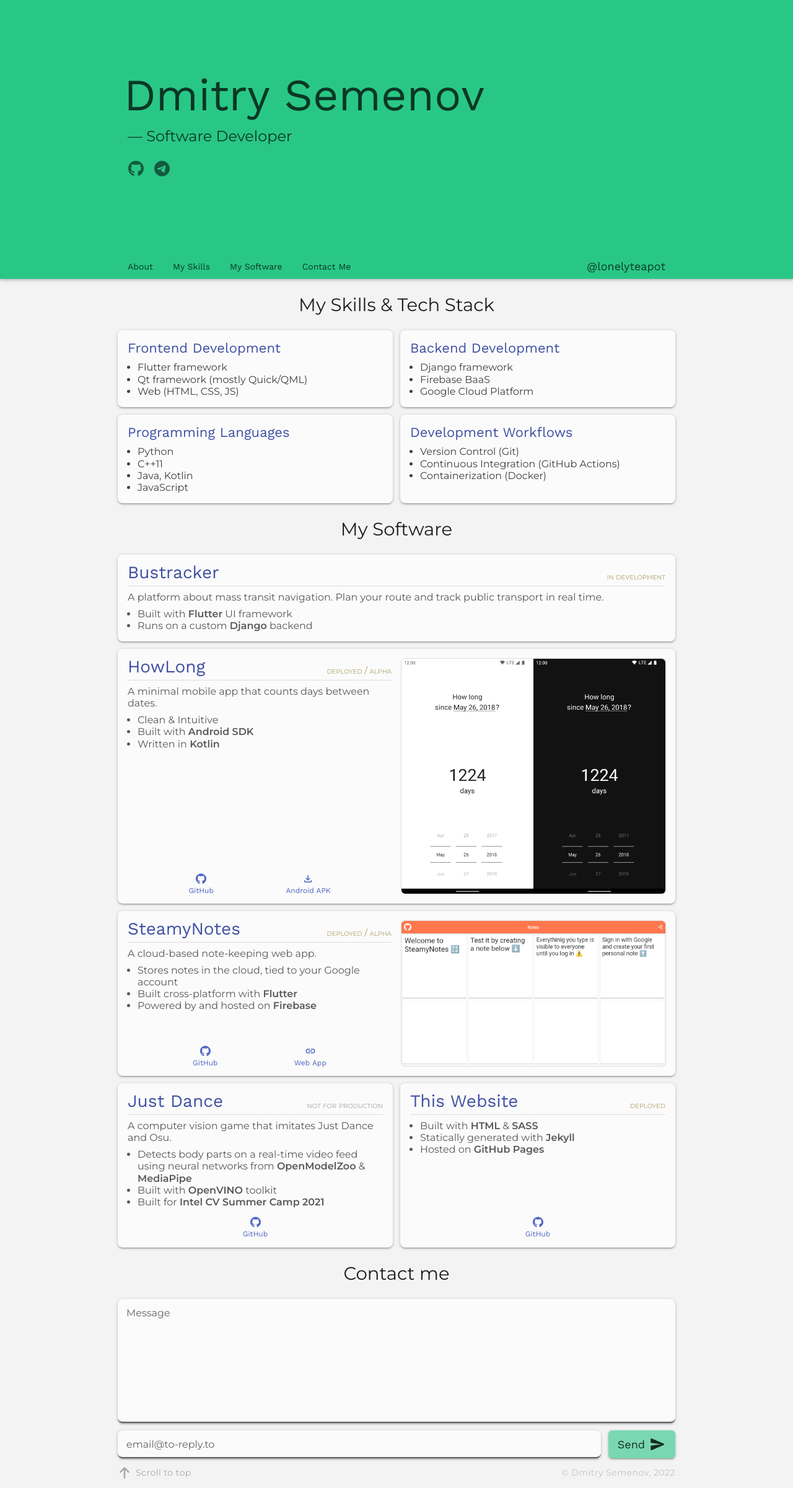
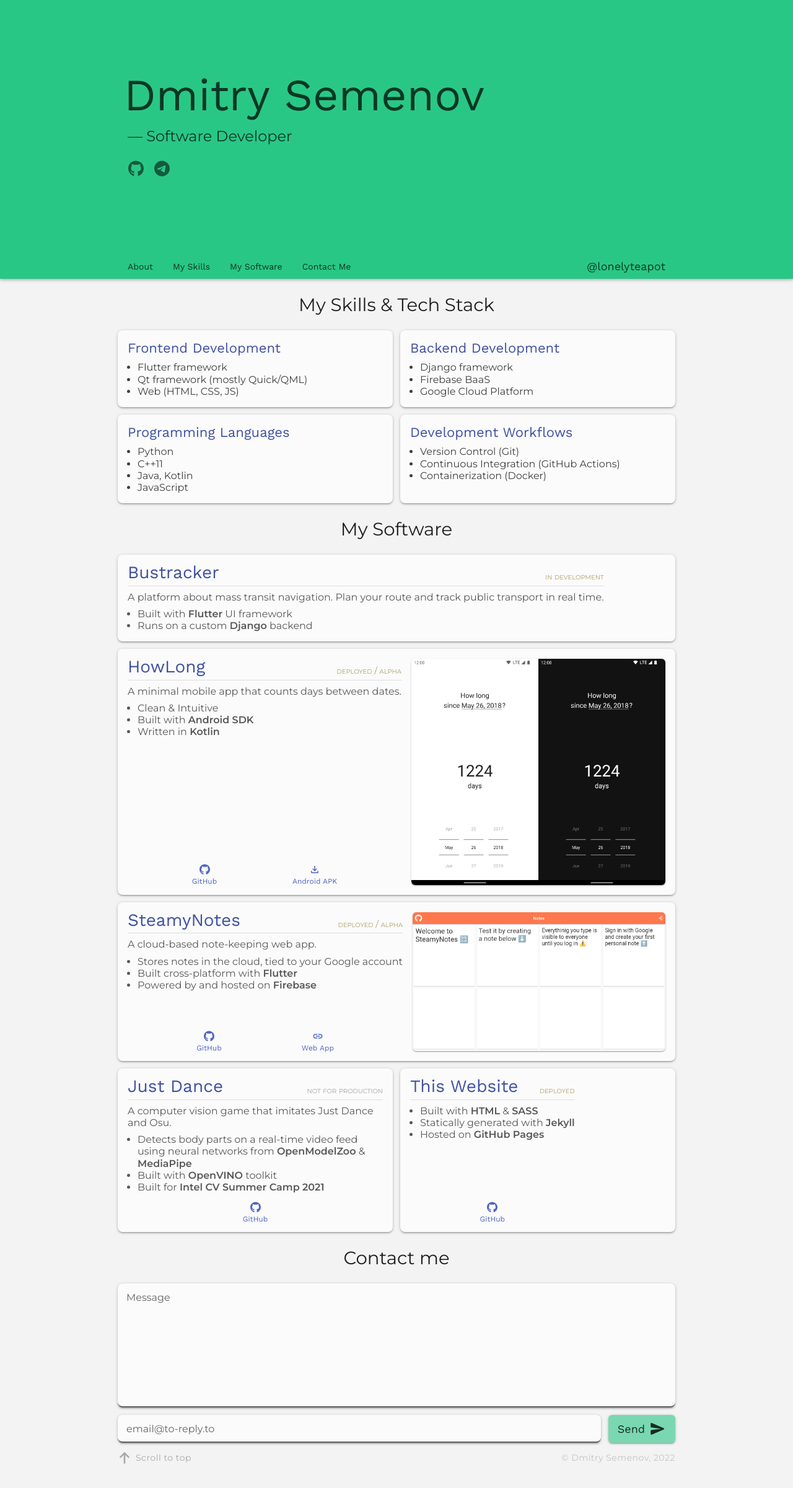
Before and after one commit to lonelyteapot/lonelyteapot.github.io, a Jekyll site: the page built from pages/index.html, in a window 1280 px wide. Shown: the whole page at 62% size. Built offline with Jekyll 4.4.1, drawn with Linux system fonts in a browser that asks for light colours; after the commit the page ends 2376 px from its top, so only the background shows below that.

Commit message:
Update project card style

```diff
--- a/css/index.scss
+++ b/css/index.scss
@@ -30,27 +30,27 @@ ignore {$front-matter: lint};
 }
 
 #software {
-    display: flex;
-    flex-direction: column;
     color: transparentize($color: $color-on-canvas, $amount: 0.35);
 }
 
 #software .project {
-    flex-direction: row;
-    flex-wrap: wrap;
+    flex-direction: column;
     flex: 1 0 100%;
     gap: 1rem;
 
     &.narrow {
         flex-basis: 400px;
     }
+
+    @media (min-width: 750px) {
+        flex-direction: row;
+    }
 }
 
-#software .project > .content {
+#software .content {
     display: flex;
     flex-direction: column;
     justify-content: start;
-    flex: 1 1 360px;
     gap: 0.5rem;
     margin-top: -0.25rem;
 
@@ -92,18 +92,18 @@ ignore {$front-matter: lint};
 
 
 
-#software .project > .images {
+#software .images {
     display: flex;
+    justify-content: space-evenly;
+    gap: 0.75rem;
+    max-height: 25rem;
     flex: 1 1 360px;
-    border-radius: 6px;
-    background-color: rgba(0, 0, 0, 0.2);
-    outline: 1px solid rgba(0, 0, 0, 0.12);
-    overflow: hidden;
-    position: relative;
 
     img {
-        flex: 1 1;
         max-width: 100%;
+        border-radius: 6px;
+        background-color: rgba(0, 0, 0, 0.2);
+        box-shadow: $shadow-1;
     }
 }
 
```
